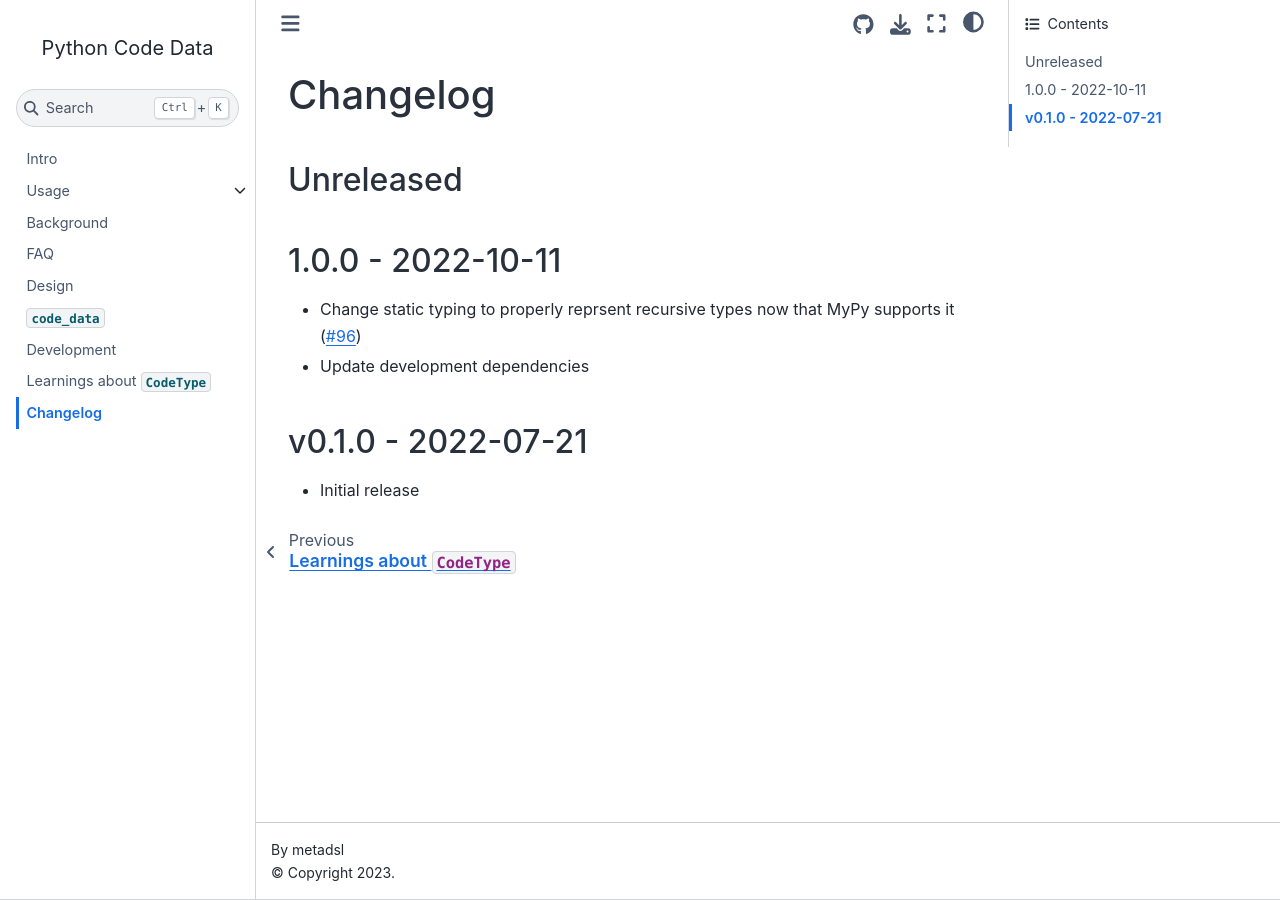
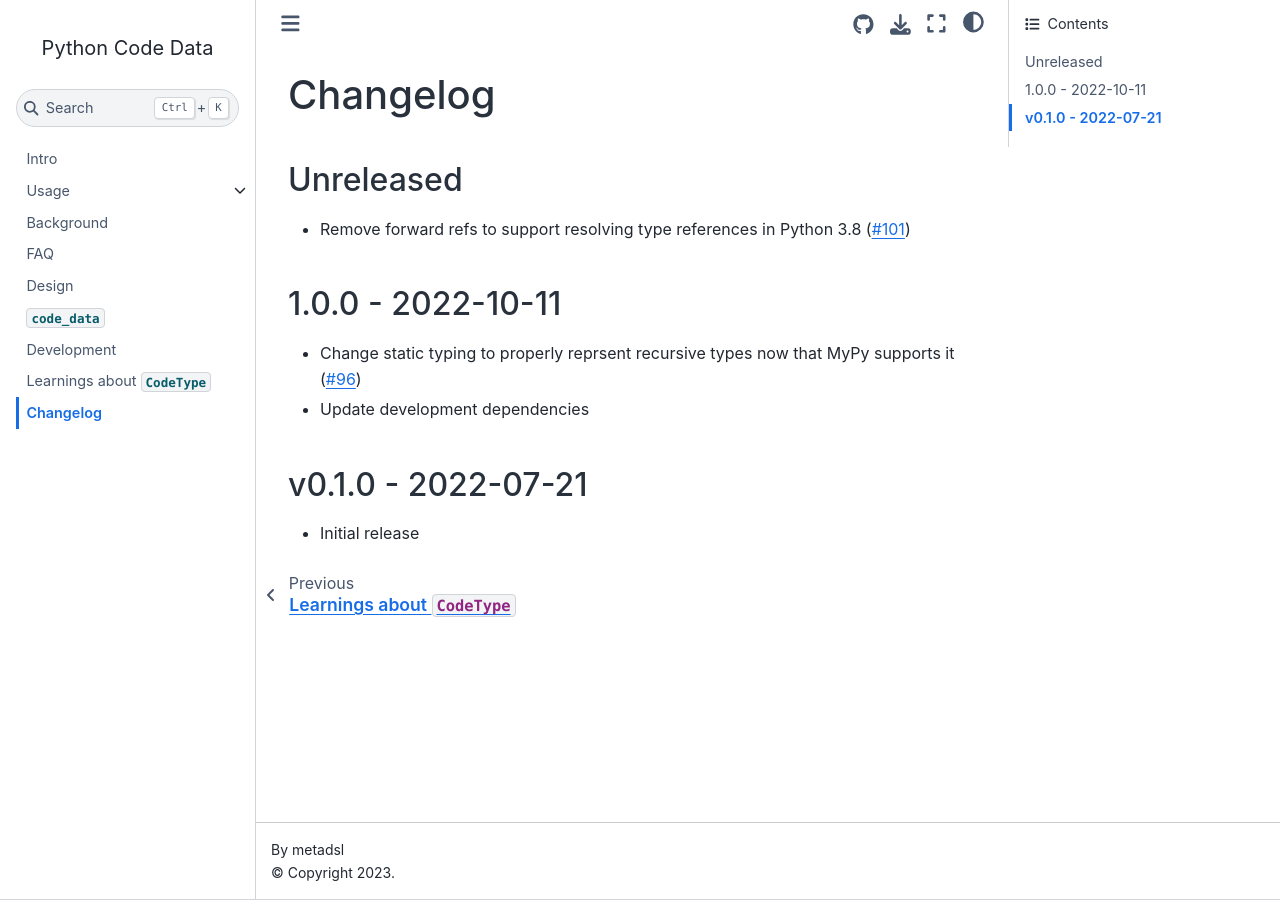
Before and after one commit to metadsl/python-code-data, a Jupyter Book: the page built from docs/CHANGELOG.md, in a window 1280 px wide. Built offline with Jupyter Book 1.0.4 settings and Sphinx 7.4.7 and the Sphinx Book theme 1.1.4, drawn with Linux system fonts in a browser that asks for light colours.

Commit message:
Update CHANGELOG.md

```diff
--- a/docs/CHANGELOG.md
+++ b/docs/CHANGELOG.md
@@ -1,6 +1,7 @@
 # Changelog
 
 ## Unreleased
+- Remove forward refs to support resolving type references in Python 3.8 ([#101](https://github.com/metadsl/python-code-data/pull/101))
 
 ## 1.0.0 - 2022-10-11
 - Change static typing to properly reprsent recursive types now that MyPy supports it ([#96](https://github.com/metadsl/python-code-data/pull/96))
```
